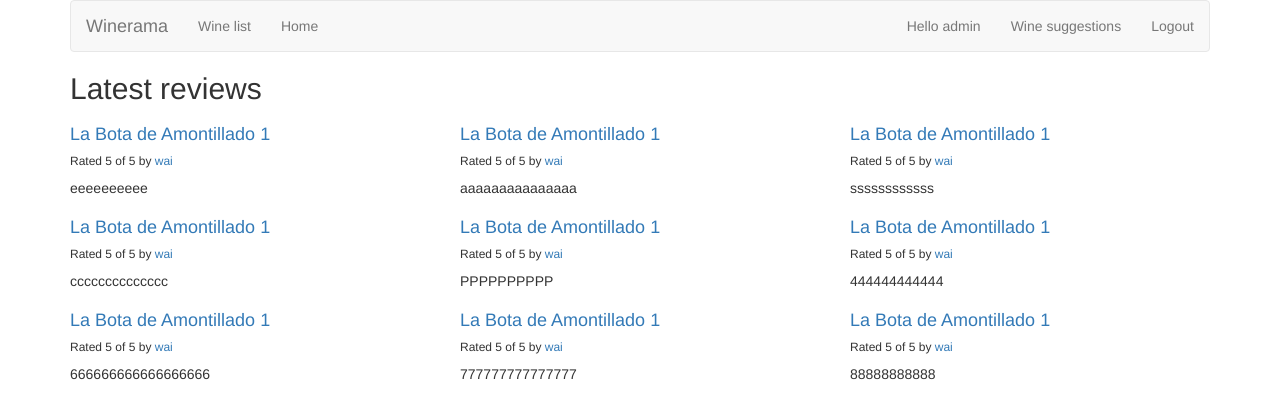
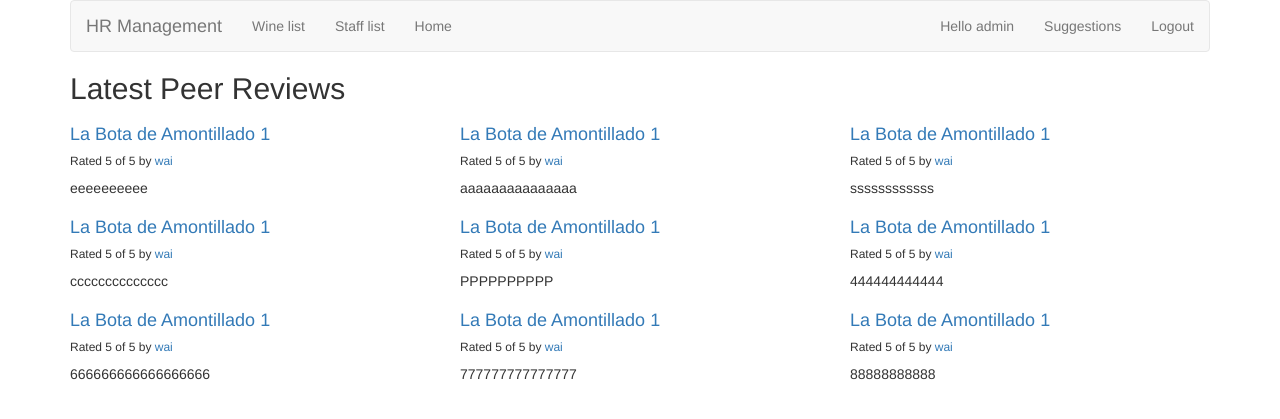
Before and after one commit to Monkeypast/hrms-1, a Django app: page /reviews/ in a window 1280 px wide. Shown: the top 419 px of the page. Run offline with Django 3.2, Linux system fonts and the light colour scheme; a user stored in the database is signed in; data comes from the database, SQL or seed files in the repository; both versions use the stored data as it was after the commit; some libraries are stand-ins or nearby versions.

Commit message:
Staff List Added

```diff
--- a/hrms/hrms/settings.py
+++ b/hrms/hrms/settings.py
@@ -37,9 +37,11 @@ INSTALLED_APPS = (
     'django.contrib.sessions',
     'django.contrib.messages',
     'django.contrib.staticfiles',
+    'django.contrib.sites',
     'bootstrap3',
     'reviews',
     'registration',
+    'django_tables2',
 )
 
 ACCOUNT_ACTIVATION_DAYS = 7 # One-week activation window
--- a/hrms/reviews/templates/reviews/review_list.html
+++ b/hrms/reviews/templates/reviews/review_list.html
@@ -1,7 +1,7 @@
 {% extends 'base.html' %}
 
 {% block title %}
-<h2>Latest reviews</h2>
+<h2>Latest Peer Reviews</h2>
 {% endblock %}
 
 {% block content %}
--- a/hrms/reviews/templates/reviews/wine_list.html
+++ b/hrms/reviews/templates/reviews/wine_list.html
@@ -1,7 +1,7 @@
 {% extends 'base.html' %}
 
 {% block title %}
-<h2>Wine list</h2>
+<h2>Staff List</h2>
 {% endblock %}
 
 {% block content %}
--- a/hrms/reviews/urls.py
+++ b/hrms/reviews/urls.py
@@ -9,6 +9,9 @@ urlpatterns = [
     url(r'^review/(?P<review_id>[0-9]+)/$', views.review_detail, name='review_detail'),
     # ex: /wine/
     url(r'^wine$', views.wine_list, name='wine_list'),
+
+    url(r'^staff$', views.staff_list, name='staff_list'),
+
     # ex: /wine/5/
     url(r'^wine/(?P<wine_id>[0-9]+)/$', views.wine_detail, name='wine_detail'),
     url(r'^wine/(?P<wine_id>[0-9]+)/add_review/$', views.add_review, name='add_review'),
--- a/hrms/reviews/views.py
+++ b/hrms/reviews/views.py
@@ -5,6 +5,8 @@ from django.contrib.auth.models import User
 from .models import Review, Wine, Cluster
 from .forms import ReviewForm
 from .suggestions import update_clusters
+from .tables import StaffTable
+from django_tables2 import RequestConfig
 
 import datetime
 
@@ -26,6 +28,16 @@ def wine_list(request):
     context = {'wine_list':wine_list}
     return render(request, 'reviews/wine_list.html', context)
 
+def staff_list(request):
+    staff_list = StaffTable(User.objects.all())
+    RequestConfig(request).configure(staff_list)
+    return render(request, 'reviews/staff_list.html', {'staff_list': staff_list})
+    #staff_list = User.objects.order_by('-username')
+    #context = {'staff_list':staff_list}
+    #return render(request, 'reviews/staff_list.html', context)
+
+    #staff_list = User.objects.all()
+    #return render(request, 'reviews/staff_list.html', {'staff_list': staff_list})
 
 def wine_detail(request, wine_id):
     wine = get_object_or_404(Wine, pk=wine_id)
--- a/hrms/templates/base.html
+++ b/hrms/templates/base.html
@@ -7,17 +7,18 @@
 <div class="container">
     <nav class="navbar navbar-default">
         <div class="navbar-header">
-            <a class="navbar-brand" href="{% url 'reviews:review_list' %}">Winerama</a>
+            <a class="navbar-brand" href="{% url 'reviews:review_list' %}">HR Management</a>
         </div>
         <div id="navbar" class="navbar-collapse collapse">
             <ul class="nav navbar-nav">
                 <li><a href="{% url 'reviews:wine_list' %}">Wine list</a></li>
+                <li><a href="{% url 'reviews:staff_list' %}">Staff list</a></li>
                 <li><a href="{% url 'reviews:review_list' %}">Home</a></li>
             </ul>
             <ul class="nav navbar-nav navbar-right">
             {% if user.is_authenticated %}
                 <li><a href="{% url 'reviews:user_review_list' user.username %}">Hello {{ user.username }}</a></li>
-                <li><a href="{% url 'reviews:user_recommendation_list' %}">Wine suggestions</a></li>
+                <li><a href="{% url 'reviews:user_recommendation_list' %}">Suggestions</a></li>
                 <li><a href="{% url 'auth:logout' %}">Logout</a></li>
                 {% else %}
                 <li><a href="{% url 'auth:login' %}">Login</a></li>
```
Also changed, not shown: hrms/reviews/tables.py (added, +9 -0 lines), hrms/reviews/templates/reviews/staff_list.html (added, +17 -0 lines), hrms/db.sqlite3.
